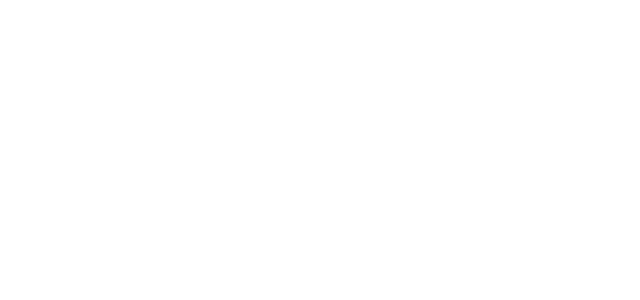
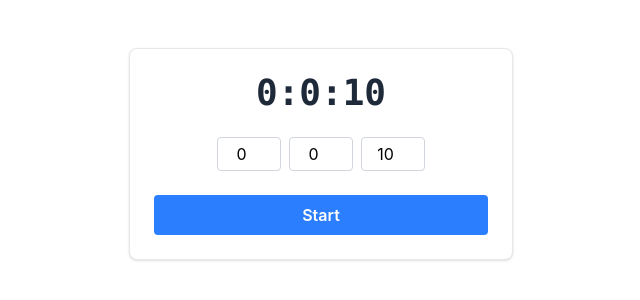
Before and after one commit to GAVIN-DMELLO/hook-1, a React (Vite) app: page /pomodoro in a window 1280 px wide. Before the commit this address had no page. Shown: the top 300 px of the page, without its empty margins (319-959 px from the left). Built offline with nearby package versions, Linux system fonts and the light colour scheme.

Commit message:
add : pomodoro timer

```diff
--- a/src/App.jsx
+++ b/src/App.jsx
@@ -1,6 +1,7 @@
 import {Routes , Route} from 'react-router-dom'
 import './App.css'
 import { LiveClock } from './components/LiveClock'
+import { Pomodoro } from './components/Pomodoro'
 
 function App() {
 
@@ -8,6 +9,7 @@
     <>
       <Routes>
         <Route path='/' element={<LiveClock />}/>
+        <Route path='/pomodoro' element={<Pomodoro />} />
       </Routes>
     </>
   )
--- /dev/null
+++ b/src/components/Pomodoro.jsx
@@ -0,0 +1,61 @@
+import { useEffect, useState, } from "react"
+
+export function Pomodoro(){
+  const[second , setSecond] = useState(10)
+  const[minute , setMinute] = useState(0)
+  const[hour , setHour] = useState(0)
+  const[isRunning , setIsRunning] = useState(false)
+
+
+    useEffect(()=>{
+    const timer = setTimeout(()=>{
+
+      if(isRunning === false){
+        return;
+      }
+
+      if(hour===0 && minute===0 && second===0){
+        setIsRunning(false)
+        return
+      }
+
+      if(second === 0){
+        setSecond(59)
+        if(minute === 0){
+          setHour(hour-1)
+          setMinute(59)
+        }
+        else{
+          setMinute(minute - 1)
+        }
+      }else{
+        setSecond(second - 1)
+      }
+
+    },1000)
+
+    return ()=> clearTimeout(timer)
+
+  },[second , minute , hour , isRunning])
+
+
+
+
+
+
+  return(
+    <div className="max-w-sm mx-auto mt-12 p-6 bg-white border border-gray-200 rounded-lg text-center shadow-sm">
+      <p className="text-4xl font-mono font-bold text-gray-800 mb-6">{hour}:{minute}:{second}</p>
+
+      <input type="number" id='hour' value={hour} onChange={(e)=>setHour(e.target.value)} className="w-16 px-2 py-1 mx-1 border border-gray-300 rounded text-center focus:outline-none focus:border-blue-500" />
+
+      <input type="number" id='minute' value={minute} onChange={(e)=>setMinute(e.target.value)} className="w-16 px-2 py-1 mx-1 border border-gray-300 rounded text-center focus:outline-none focus:border-blue-500" />
+
+      <input type="number" id='second' value={second} onChange={(e)=>setSecond(e.target.value)} className="w-16 px-2 py-1 mx-1 border border-gray-300 rounded text-center focus:outline-none focus:border-blue-500" />
+
+      <button onClick={()=>setIsRunning(true)} className="block w-full mt-6 bg-blue-500 hover:bg-blue-600 text-white font-semibold py-2 px-4 rounded transition-colors">
+        Start
+      </button>
+    </div>
+  )
+}
```
